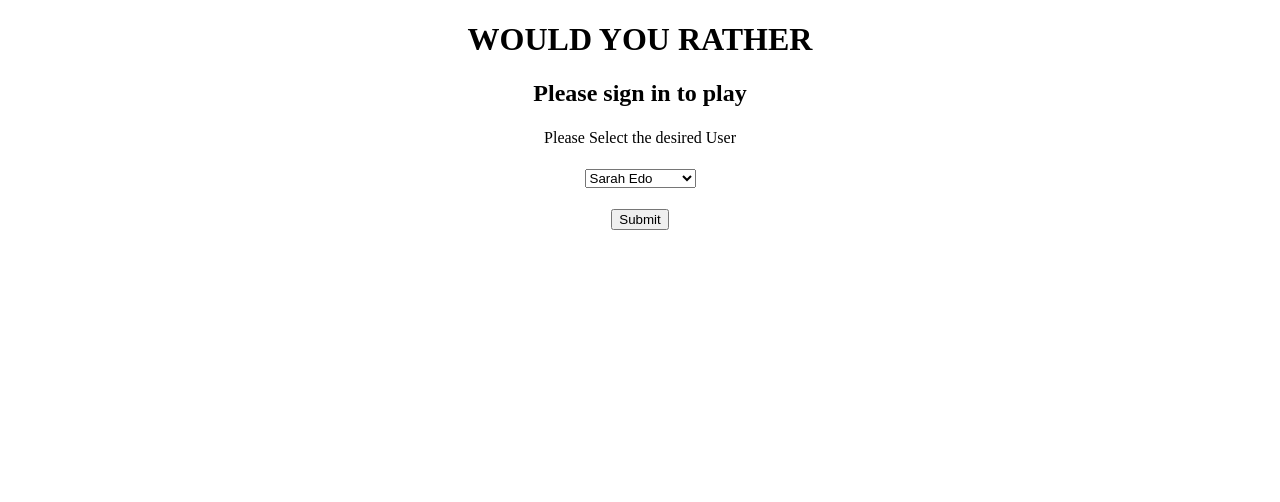
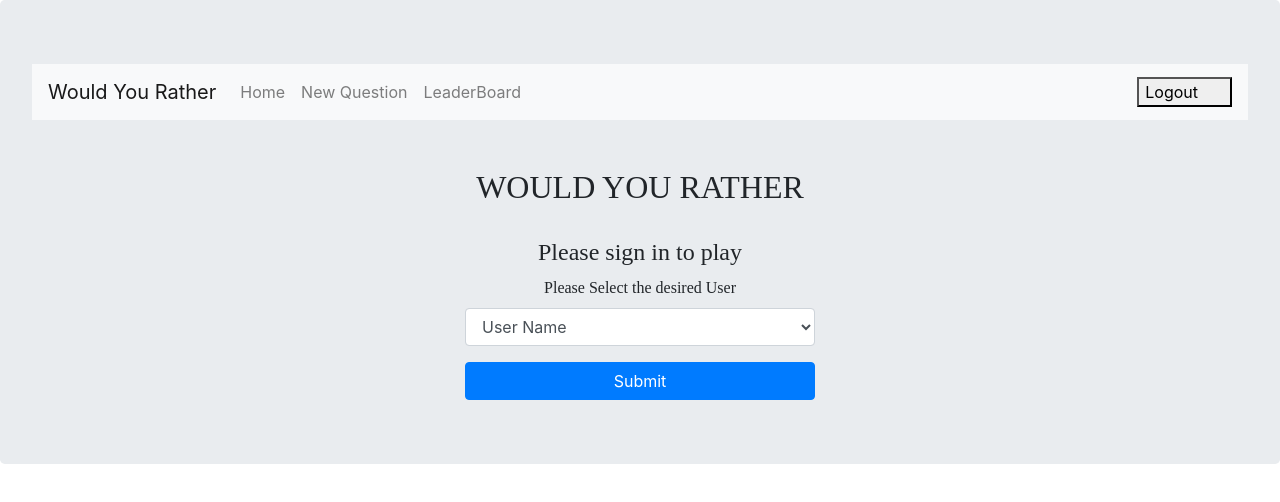
Before and after one commit to TanviBhardwaj24/reactnd-project-would-you-rather-starter, a React (Create React App) app: page / in a window 1280 px wide. Shown: the top 502 px of the page. Built offline with nearby package versions, Linux system fonts and the light colour scheme; a web font is replaced by a local one.

Commit message:
navbar attempt

```diff
--- a/src/App.css
+++ b/src/App.css
@@ -4,41 +4,6 @@
   text-align: center;  /* align the inline(-block) elements horizontally */
 }
 
-.App {
-  text-align: center;
+#logoutButton{
+  padding-right: 2rem;
 }
-
-.App-logo {
-  height: 40vmin;
-  pointer-events: none;
-}
-
-@media (prefers-reduced-motion: no-preference) {
-  .App-logo {
-    animation: App-logo-spin infinite 20s linear;
-  }
-}
-
-.App-header {
-  background-color: #282c34;
-  min-height: 100vh;
-  display: flex;
-  flex-direction: column;
-  align-items: center;
-  justify-content: center;
-  font-size: calc(10px + 2vmin);
-  color: white;
-}
-
-.App-link {
-  color: #61dafb;
-}
-
-@keyframes App-logo-spin {
-  from {
-    transform: rotate(0deg);
-  }
-  to {
-    transform: rotate(360deg);
-  }
-}
--- a/src/components/App.js
+++ b/src/components/App.js
@@ -5,28 +5,25 @@ import {handleInitialData} from "../actions/shared";
 import Login from "./login";
 import {BrowserRouter as Router, Route} from 'react-router-dom';
 import NavBar from "./NavBar";
-import mapStateToProps from "react-redux/lib/connect/mapStateToProps";
 import authedUser from "../reducers/authedUser";
 import HomePage from "./HomePage";
 
 class App extends Component {
     componentDidMount() {
-        this.props.dispatch(handleInitialData())
+        this.props.handleInitialData();
     }
-
     render() {
         const {authedUser} = this.props;
-        // console.log('my props are', this.props)
         console.log('gello')
         console.log(this.props.authedUser)
         return (
             <Router>
                 <div>
-                    {this.props.authedUser === undefined ? (
-                            <Route exact path="/">
+                    {this.props.authedUser === null ? (
+                            <Route>
                                 <Login/>
                             </Route>) :
-                        (<Route path="/home">
+                        (<Route path="/">
                             <HomePage/>
                         </Route>)}
                 </div>
@@ -36,11 +33,9 @@ class App extends Component {
 }
 
 
-// function mapStateToProps({authedUser}) {
-//     return {
-//         authedUser
-//     };
-// }
-// export default connect(mapStateToProps, {handleInitialData})(App)
-
-export default connect()(App)
+function mapStateToProps({authedUser}) {
+    return {
+        authedUser
+    };
+}
+export default connect(mapStateToProps, {handleInitialData})(App)
--- a/src/components/NavBar.js
+++ b/src/components/NavBar.js
@@ -1,13 +1,41 @@
 import React, {Component} from 'react';
+import { Navbar, NavItem, NavDropdown, MenuItem, Nav } from 'react-bootstrap';
+import {connect} from "react-redux";
+import {handleInitialData} from "../actions/shared";
+import {setAuthedUser} from "../actions/authedUser";
 
 class NavBar extends Component {
+    logout(event){
+        event.preventDefault();
+        setAuthedUser(null);
+    }
     render() {
+        const {authedUser, users} = this.props;
         return (
-            <nav className="navbar navbar-light bg-light">
-                <span className="navbar-brand mb-0 h1">Navbar</span>
-            </nav>
+            <Navbar bg="light" expand="lg">
+                <Navbar.Brand>Would You Rather</Navbar.Brand>
+                <Navbar.Toggle aria-controls="basic-navbar-nav" />
+                <Navbar.Collapse id="basic-navbar-nav">
+                    <Nav className="mr-auto">
+                        <Nav.Link href="#home">Home</Nav.Link>
+                        <Nav.Link href="#newQuestion">New Question</Nav.Link>
+                        <Nav.Link href="#leaderboard">LeaderBoard</Nav.Link>
+                    </Nav>
+                </Navbar.Collapse>
+                <Navbar.Collapse className="justify-content-end">
+                    <Navbar.Text>
+                        {/*Signed in as: <a href="#login">{users[authedUser].name}</a>*/}
+                    </Navbar.Text>
+                    <button id="logoutButton" onClick={(event) => this.logout(event)}>Logout</button>
+                </Navbar.Collapse>
+            </Navbar>
         )
     }
 }
 
-export default NavBar
+function mapStateToProps({authedUser, users}) {
+    return {
+        authedUser, users
+    };
+}
+export default connect(mapStateToProps, {setAuthedUser})(NavBar);
--- a/src/components/login.js
+++ b/src/components/login.js
@@ -6,8 +6,13 @@ import Container from 'react-bootstrap/Container'
 import Row from 'react-bootstrap/Row'
 import Col from 'react-bootstrap/Col'
 import authedUser from "../reducers/authedUser";
+import NavBar from "./NavBar";
+
 
 class Login extends Component {
+    state = {
+        authedUser: null,
+    };
     constructor(props) {
         super(props);
         this.onSubmit = this.onSubmit.bind(this);
@@ -35,28 +40,31 @@ class Login extends Component {
         };
         return (
             <div className="jumbotron vertical-center">
+                <NavBar/>
+                <br/>
+                <br/>
                 <Container>
                     <Row>
                         <Col md={{span: 4, offset: 4}}>
-                            <h1 style={titleStyle}>WOULD YOU RATHER</h1>
-                            <h2 style={titleStyle}>Please sign in to play</h2>
+                            <h2 style={titleStyle}>WOULD YOU RATHER</h2>
+                            <br/>
+                            <h4 style={titleStyle}>Please sign in to play</h4>
                             <Form onSubmit={this.onSubmit}>
                                 <Form.Group>
                                     <Form.Label style={titleStyle}>
                                         Please Select the desired User
                                     </Form.Label>
                                     <br/>
-                                    <br/>
                                     <Form.Control
                                         as='select'
                                         onChange={(event) => this.handleUserInput(event)}
                                     >
+                                        <option selected disabled>User Name</option>
                                         {this.props.users.map(({name, id}) => (
                                             <option value={id}>{name}</option>
                                         ))}
                                     </Form.Control>
                                 </Form.Group>
-                                <br/>
                                 <div>
                                     <button type='submit' disabled={disabled} className='btn btn-primary btn-block '>
                                         Submit
--- a/src/index.js
+++ b/src/index.js
@@ -5,7 +5,8 @@ import App from './components/App';
 import {createStore} from "redux";
 import {Provider} from 'react-redux';
 import reducer from './reducers';
-import middleware from './middleware'
+import middleware from './middleware';
+import '../node_modules/bootstrap/dist/css/bootstrap.min.css';
 
 const store = createStore(reducer, middleware)
 
```
